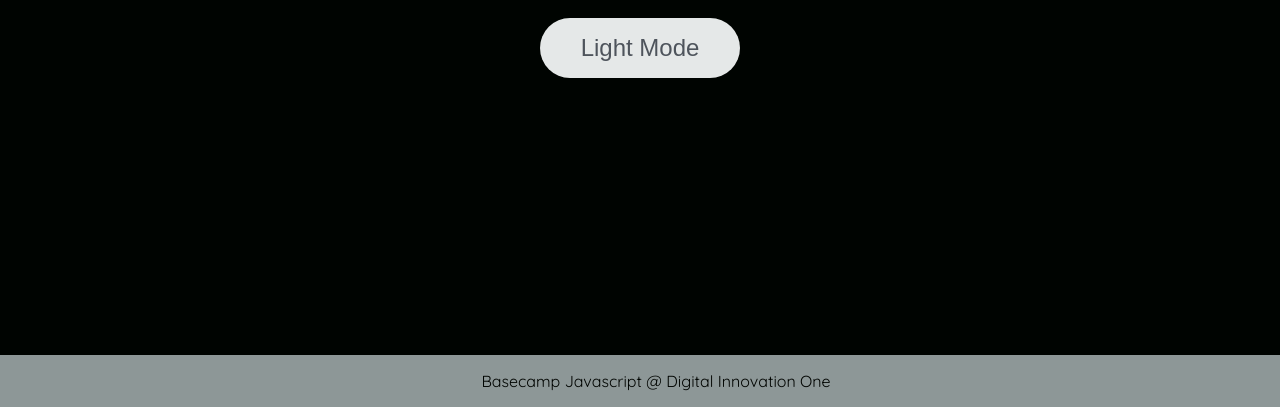
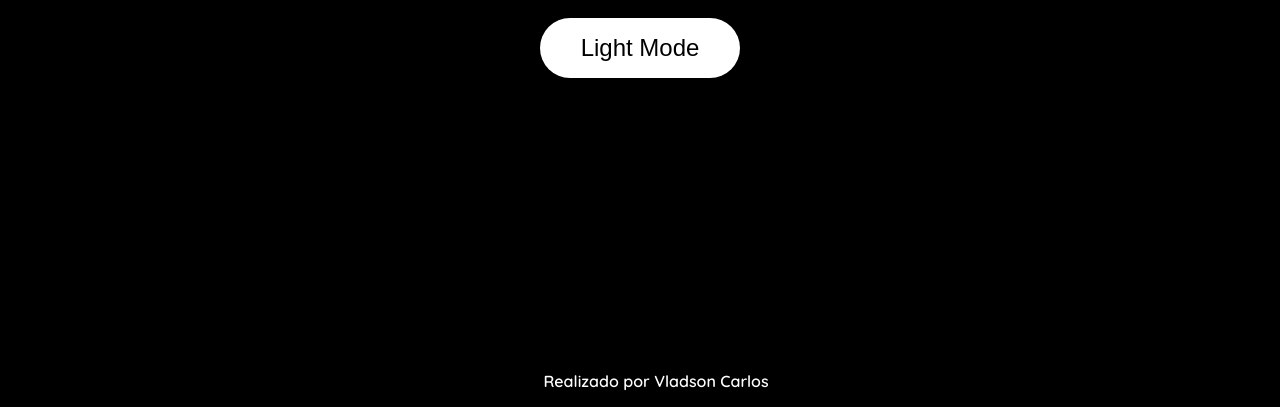
Before and after one commit to vladcl/Manipulando-D.O.M, a plain HTML site: page index.html in a window 1280 px wide. Both pictures are taken after a click on the button "Dark Mode". Shown: the part 393-800 px from the top of the page. Drawn offline with Linux system fonts and the light colour scheme.

Commit message:
atividade 2.0

```diff
--- a/assets/css/styles.css
+++ b/assets/css/styles.css
@@ -1,14 +1,14 @@
 @import url('https://fonts.googleapis.com/css2?family=Quicksand:wght@300;400;600&display=swap');
 
 body {
-	background-color: #e5e8e8;
-	color: #4e545c;
+	background-color: #ffffff;
+	color: #000000;
 	margin: 0;
 	font-family: 'Quicksand';
 }
 
 body.dark-mode {
-	background-color: #000401;
+	background-color: #000000;
 	color: #e5e8e8;
 }
 
@@ -23,18 +23,18 @@ main {
 
 footer {
 	width: 100%;
-	background-color: #4e545c;
+	background-color: #000000;
 	padding: 16px;
-	color: #e5e8e8;
+	color: #cfcfcf;
 	position: fixed;
 	bottom: 0;
 	text-align: center;
-	font-weight: 400;
+	font-weight: 600;
 }
 
 footer.dark-mode {
-	background-color: #8d9797;
-	color: #000401;
+	background-color: #000000;
+	color: #ffffff;
 }
 
 button {
@@ -43,21 +43,21 @@ button {
 	height: 60px;
 	width: 200px;
 	border: none;
-	background-color: #4e545c;
+	background-color: #000000;
 	color: #e5e8e8;
 	transition: all 0.5s linear;
 }
 
 button:hover {
-	background-color: #000401;
+	background-color: #6b6d6b;
 }
 
 button.dark-mode {
-	background-color: #e5e8e8;
-	color: #4e545c;
+	background-color: #ffffff;
+	color: #000000;
 }
 
 button.dark-mode:hover {
 	background-color: #4e545c;
-	color: #e5e8e8;
+	color: #ffffff;
 }
--- a/index.html
+++ b/index.html
@@ -7,7 +7,7 @@
 		<link rel="stylesheet" href="assets/css/styles.css" />
 
 
-		<title>Dark mode and Light Mode</title>
+		<title>Atividade D.O.M</title>
 	</head>
 	<body>
 		<main>
@@ -15,7 +15,7 @@
 			<button aria-label="selecionar-modo" id="mode-selector">Dark Mode</button>
 		</main>
 
-		<footer>Basecamp Javascript @ Digital Innovation One</footer>
+		<footer>Realizado por Vladson Carlos</footer>
 		<script src="assets/js/scripts.js"></script>
 	</body>
 </html>
```
